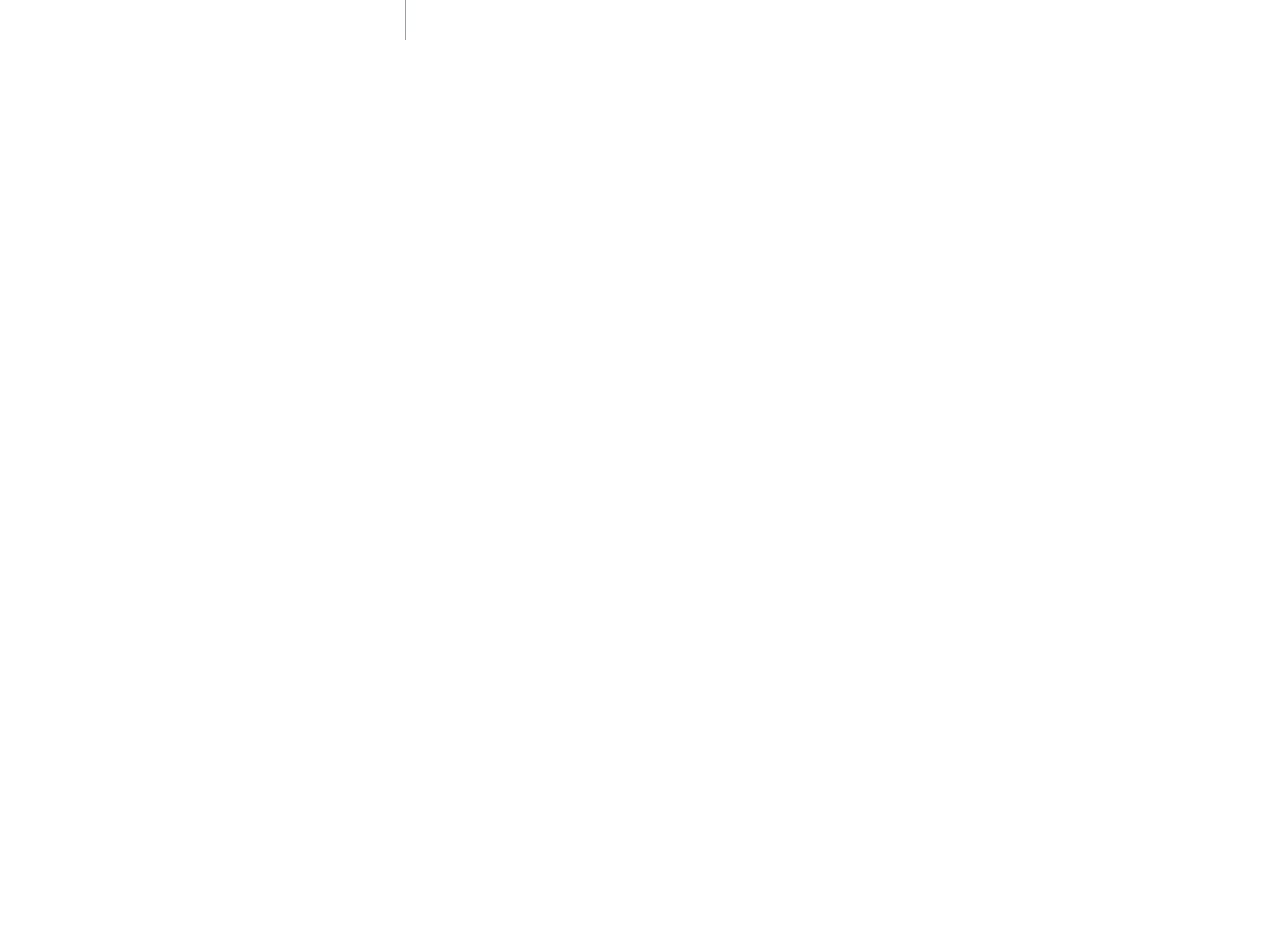
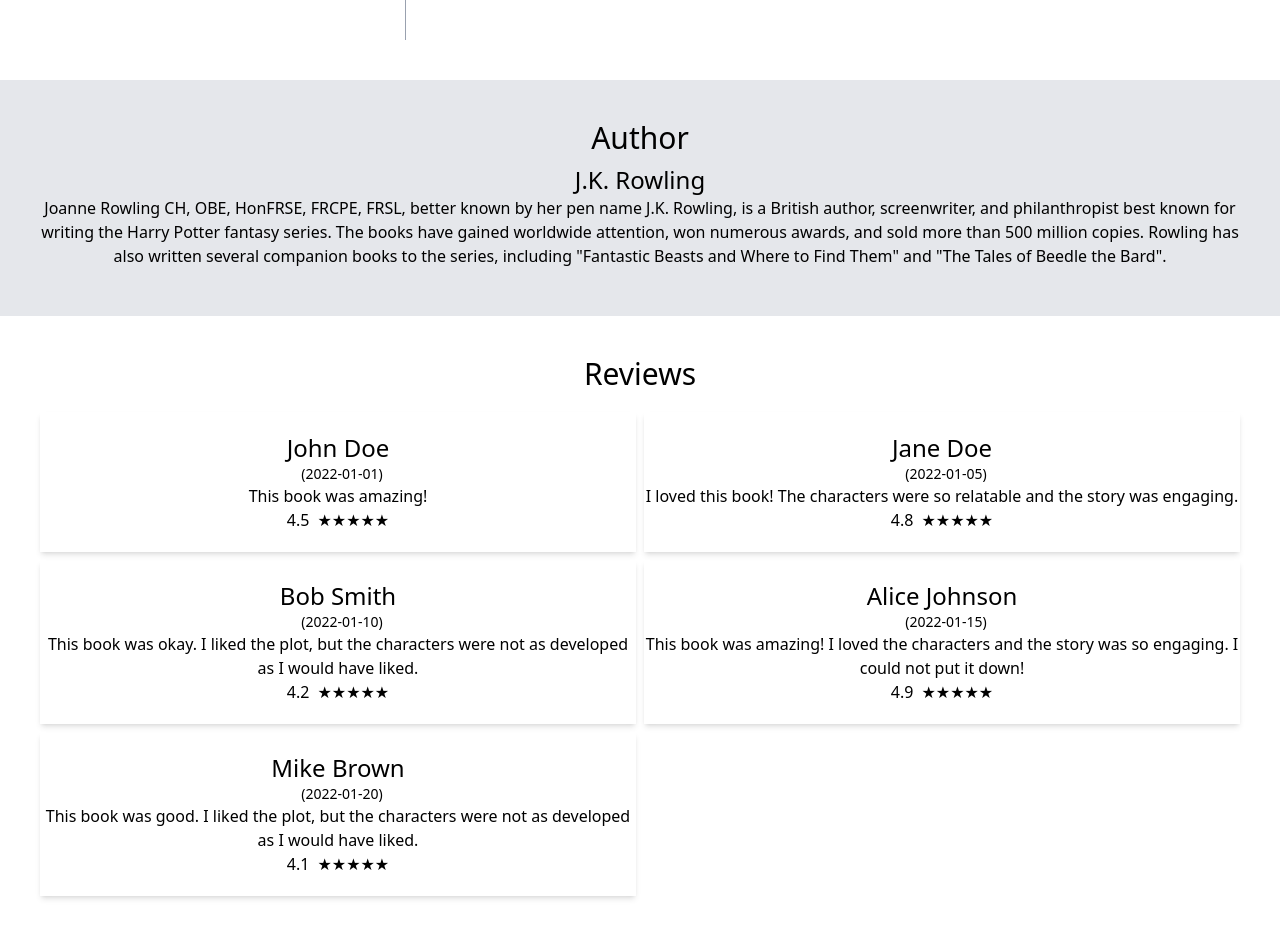
Before and after one commit to goelradha12/digital-library, a React (Vite) app in the folder client/: page /book in a window 1280 px wide. Shown: the part 680-1616 px from the top of the page. Before the commit the page ends 800 px from the top, so only its background shows below. Built offline with nearby package versions, Linux system fonts and the light colour scheme.

Commit message:
Completed basic layout of book Page

```diff
--- a/client/src/pages/BookPage.jsx
+++ b/client/src/pages/BookPage.jsx
@@ -169,6 +169,42 @@
           </div>
         </div>
       </div>
+      <div id="book-authors" className='bg-gray-200'>
+        <div className="p-10">
+          <h2 className="text-3xl text-center">Author</h2>
+          <div className="">
+            {book.Author.map((a) => {
+              return (
+                <div className="py-2 text-center">
+                  <span className="text-2xl">{a.Author_Name}</span>
+                  <p>{a.Author_Introduction}</p>
+                </div>
+              );
+            })}
+          </div>
+        </div>
+      </div>
+      <div>
+        <div className="p-10">
+        <h2 className='text-3xl text-center pb-5'>Reviews</h2>
+        <div className='grid grid-cols-2 gap-2'>
+
+        {book.reviews.map((r) => {
+          return (
+            <div className="py-5 shadow-md text-center">
+              <span className="text-2xl">{r.ReviewerName}</span>
+              <div className='pl-2 text-sm'>{"("}{r.Review_Date}{")"}</div>
+              <p>{r.Review_Text}</p>
+              <div>
+                <span className='pr-2'>{r.Rating}</span>
+                <span>{[...Array(5)].map((_, i) => (i < r.Rating ? '\u2605' : '\u2606'))}</span>
+              </div>
+            </div>
+          );
+        })}
+        </div>
+        </div>
+      </div>
     </>
   );
 };
```
